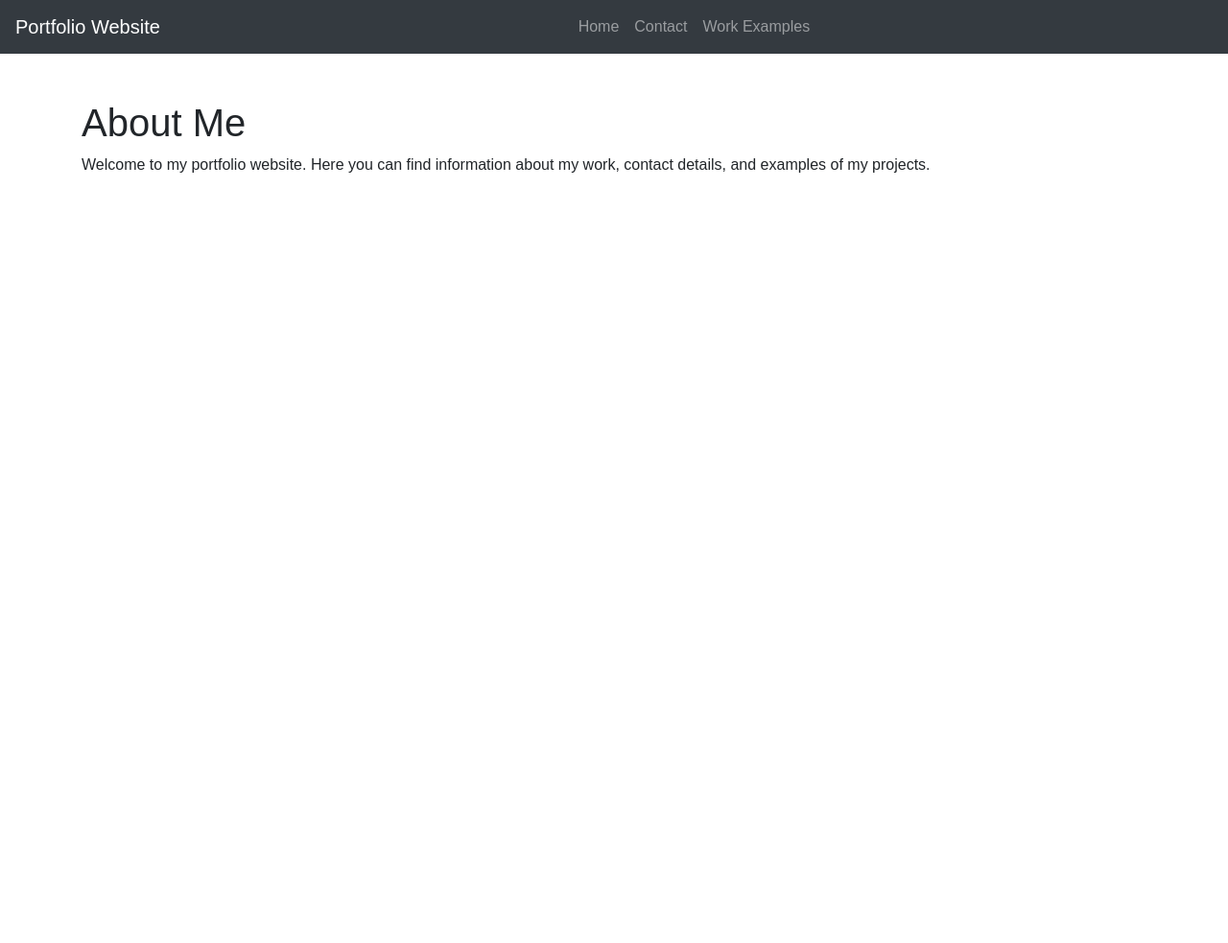
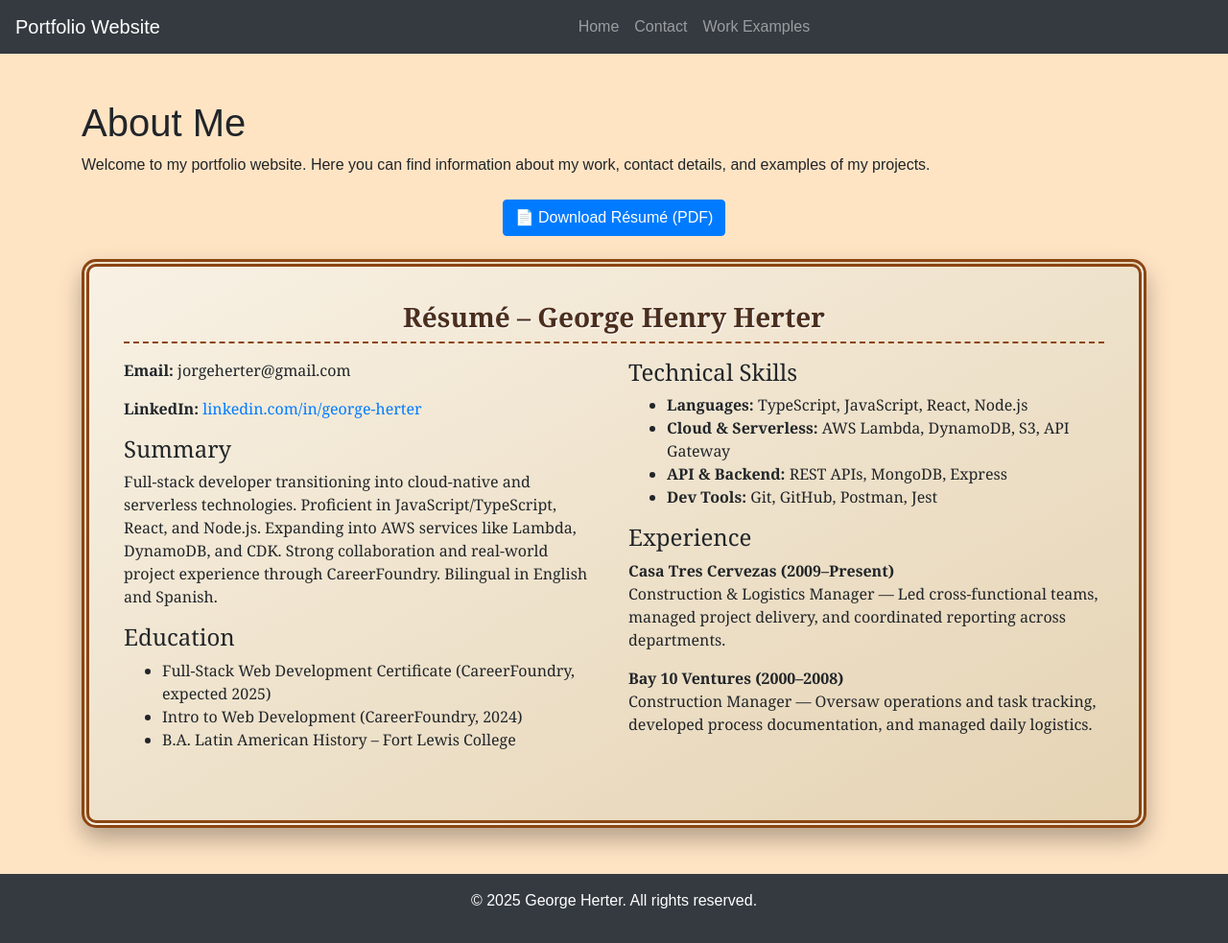
Before and after one commit to JorgeHerter/website-porfolio, a plain HTML site: page about.html in a window 1280 px wide. Shown: the whole page at 96% size. Before the commit the page ends 800 px from the top, so only its background shows below. Drawn offline with nearby package versions, Linux system fonts and the light colour scheme.

Commit message:
abouth pages update

```diff
--- a/about.html
+++ b/about.html
@@ -1,48 +1,111 @@
 <!DOCTYPE html>
 <html lang="en">
 <head>
-    <meta charset="UTF-8">
-    <meta name="viewport" content="width=device-width, initial-scale=1.0">
+  <meta charset="UTF-8" />
+  <meta name="viewport" content="width=device-width, initial-scale=1.0"/>
   <title>About</title>
 
   <!-- Bootstrap CSS -->
-    <link href="https://stackpath.bootstrapcdn.com/bootstrap/4.5.2/css/bootstrap.min.css" rel="stylesheet">
+  <link href="https://stackpath.bootstrapcdn.com/bootstrap/4.5.2/css/bootstrap.min.css" rel="stylesheet" />
 
-    <!-- Custom CSS (Make sure the path is correct relative to this file) -->
-    <link rel="stylesheet" type="text/css" href="../css/styles.css">
+  <!-- Custom CSS -->
+  <link rel="stylesheet" type="text/css" href="css/styles.css"/>
 
-    <!-- jQuery -->
+  <!-- jQuery and Bootstrap JS -->
   <script src="https://code.jquery.com/jquery-3.5.1.min.js"></script>
+  <script src="https://stackpath.bootstrapcdn.com/bootstrap/4.5.2/js/bootstrap.min.js"></script>
 
-    <!-- Bootstrap JS -->
-    <script src="https://stackpath.bootstrapcdn.com/bootstrap/4.5.2/js/bootstrap.min.js"></script>
+  <!-- Animate on scroll (AOS) -->
+  <link href="https://unpkg.com/aos@2.3.1/dist/aos.css" rel="stylesheet">
+  <script src="https://unpkg.com/aos@2.3.1/dist/aos.js"></script>
+  <script>
+    $(document).ready(function () {
+      AOS.init({ once: true });
+    });
+  </script>
 </head>
-<body>
+
+<body class="about">
   <!-- Navbar -->
   <nav class="navbar navbar-expand-lg navbar-dark bg-dark">
     <a class="navbar-brand" href="#">Portfolio Website</a>
-        <button class="navbar-toggler" type="button" data-toggle="collapse" data-target="#navbarNavDropdown" aria-controls="navbarNavDropdown" aria-expanded="false" aria-label="Toggle navigation">
+    <button class="navbar-toggler" type="button" data-toggle="collapse" data-target="#navbarNavDropdown"
+      aria-controls="navbarNavDropdown" aria-expanded="false" aria-label="Toggle navigation">
       <span class="navbar-toggler-icon"></span>
     </button>
+
     <div class="collapse navbar-collapse" id="navbarNavDropdown">
       <ul class="navbar-nav mx-auto">
         <li class="nav-item">
-                    <a class="nav-link" href="../index.html">Home</a> <!-- Adjusted link path -->
+          <a class="nav-link" href="index.html">Home</a>
         </li>
         <li class="nav-item">
-                    <a class="nav-link" href="../contact.html">Contact</a> <!-- Adjusted link path -->
+          <a class="nav-link" href="contact.html">Contact</a>
         </li>
         <li class="nav-item">
-                    <a class="nav-link" href="../work.html">Work Examples</a> <!-- Adjusted link path -->
+          <a class="nav-link" href="work.html">Work Examples</a>
         </li>
       </ul>
     </div>
   </nav>
 
-    <!-- About Content -->
+  <!-- About Intro -->
   <div class="container mt-5">
     <h1>About Me</h1>
     <p>Welcome to my portfolio website. Here you can find information about my work, contact details, and examples of my projects.</p>
   </div>
+
+  <div class="text-center my-4">
+  <a href="assets/GEORGE_HENRYHERTER_Resume.pdf" class="btn btn-primary" download>
+    📄 Download Résumé (PDF)
+  </a>
+  </div>
+
+
+  <!-- Resume Card -->
+  <div class="container mb-5" data-aos="fade-up">
+    <div class="card mb-4">
+      <div class="card-body">
+        <h2 class="card-title text-center">Résumé – George Henry Herter</h2>
+        <div class="row">
+          <!-- Column 1 -->
+          <div class="col-md-6">
+            <p><strong>Email:</strong> jorgeherter@gmail.com</p>
+            <p><strong>LinkedIn:</strong> <a href="https://linkedin.com/in/george-herter-7383441b6" target="_blank">linkedin.com/in/george-herter</a></p>
+
+            <h4>Summary</h4>
+            <p>Full-stack developer transitioning into cloud-native and serverless technologies. Proficient in JavaScript/TypeScript, React, and Node.js. Expanding into AWS services like Lambda, DynamoDB, and CDK. Strong collaboration and real-world project experience through CareerFoundry. Bilingual in English and Spanish.</p>
+
+            <h4>Education</h4>
+            <ul>
+              <li>Full-Stack Web Development Certificate (CareerFoundry, expected 2025)</li>
+              <li>Intro to Web Development (CareerFoundry, 2024)</li>
+              <li>B.A. Latin American History – Fort Lewis College</li>
+            </ul>
+          </div>
+
+          <!-- Column 2 -->
+          <div class="col-md-6">
+            <h4>Technical Skills</h4>
+            <ul>
+              <li><strong>Languages:</strong> TypeScript, JavaScript, React, Node.js</li>
+              <li><strong>Cloud & Serverless:</strong> AWS Lambda, DynamoDB, S3, API Gateway</li>
+              <li><strong>API & Backend:</strong> REST APIs, MongoDB, Express</li>
+              <li><strong>Dev Tools:</strong> Git, GitHub, Postman, Jest</li>
+            </ul>
+
+            <h4>Experience</h4>
+            <p><strong>Casa Tres Cervezas (2009–Present)</strong><br>Construction & Logistics Manager — Led cross-functional teams, managed project delivery, and coordinated reporting across departments.</p>
+
+            <p><strong>Bay 10 Ventures (2000–2008)</strong><br>Construction Manager — Oversaw operations and task tracking, developed process documentation, and managed daily logistics.</p>
+          </div>
+        </div>
+      </div>
+    </div>
+  </div>
+  <!-- Footer -->
+  <footer class="bg-dark text-white text-center py-3">
+    <p>&copy; 2025 George Herter. All rights reserved.</p>
+  </footer>
 </body>
 </html>
--- a/css/styles.css
+++ b/css/styles.css
@@ -3,7 +3,7 @@ body, html {
   font-family: Arial, sans-serif;
 }
 
-body.index, body.work {
+body.index, body.work, body.about {
   background-color: bisque;
   position: relative;
   z-index: 1;
```
Also changed, not shown: contact.html (+0 -1 lines), index.html (line endings or trailing spaces), 1 other file. Lines whose indentation alone changed are shown as unchanged.
